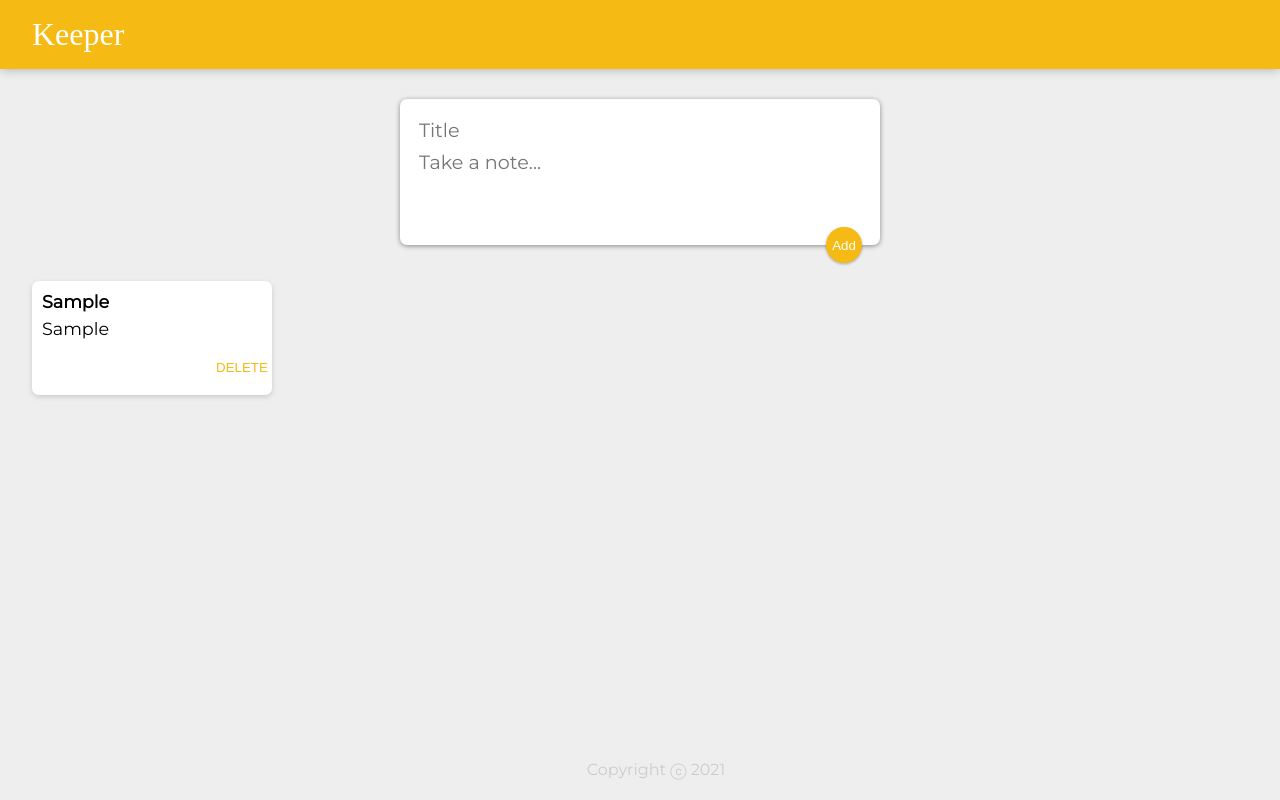
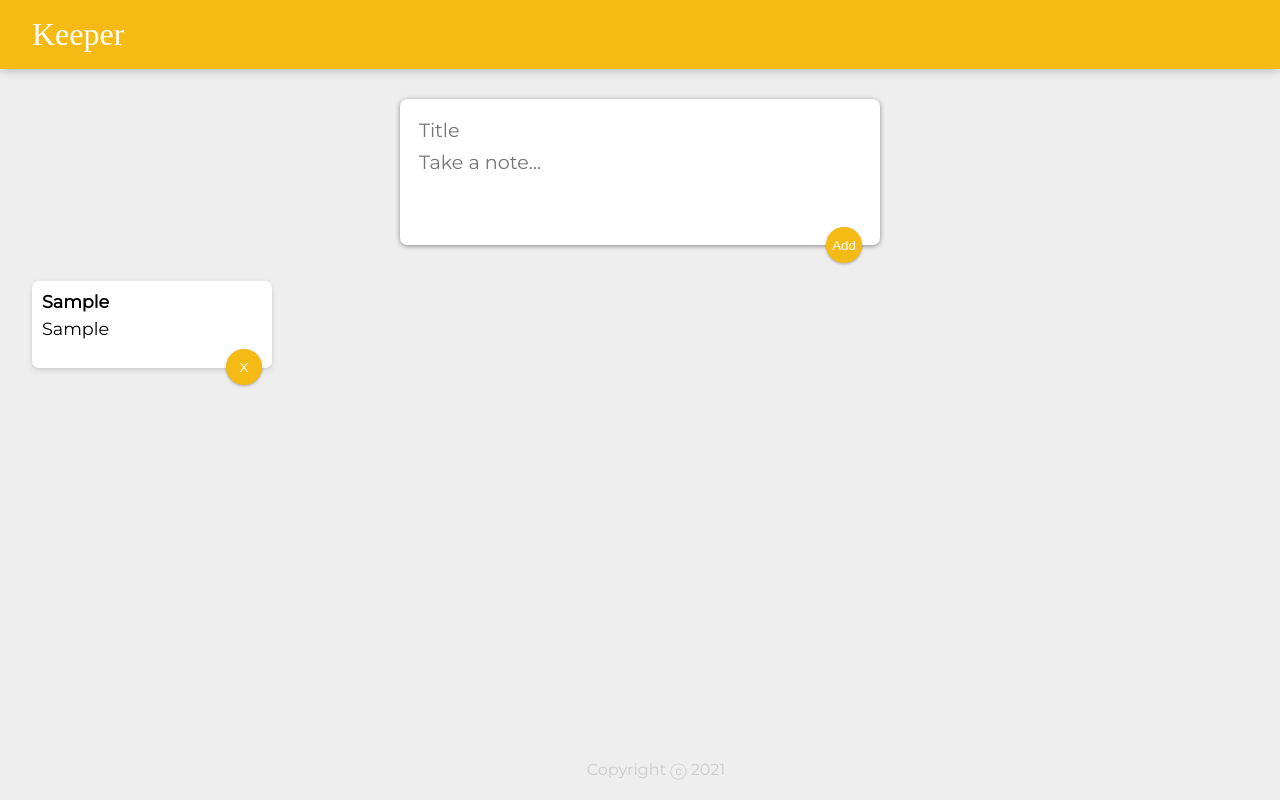
Before and after one commit to IronAdministrator/keeper_app, a React (Create React App) app: page / in a window 1280 px wide. Both pictures are taken after typing "Sample", "Sample" into the empty fields and a click on the button "Add". Built offline with nearby package versions, Linux system fonts and the light colour scheme; a web font is replaced by a local one.

Commit message:
change note delete button & validation styling

```diff
--- a/public/styles.css
+++ b/public/styles.css
@@ -56,16 +56,18 @@ footer p {
 }
 
 .note button {
-  background-color: transparent;
   position: relative;
   float: right;
-  margin-right: 10px;
-  color: #f5ba13;
+  background: #f5ba13;
+  color: #fff;
   border: none;
+  border-radius: 50%;
   width: 36px;
   height: 36px;
+  box-shadow: 0 1px 3px rgba(0, 0, 0, 0.3);
   cursor: pointer;
   outline: none;
+  margin-bottom: -1.7rem;
 }
 
 form {
--- a/src/App.js
+++ b/src/App.js
@@ -33,6 +33,7 @@ const App = () => {
     setNotes((prevNotes) => {
       return [input, ...prevNotes];
     });
+    setError(null);
     console.log(input);
   };
 
--- a/src/components/CreateArea.js
+++ b/src/components/CreateArea.js
@@ -43,7 +43,7 @@ const CreateArea = (props) => {
           rows="3"
           value={input.content}
         />
-        {props.error && <small>{props.error}</small>}
+        {props.error && <small style={{ color: "red" }}>{props.error}</small>}
         <button type="submit">Add</button>
       </form>
     </div>
--- a/src/components/Note.js
+++ b/src/components/Note.js
@@ -11,7 +11,7 @@ function Note(props) {
           props.onDelete(props.id);
         }}
       >
-        DELETE
+        X
       </button>
     </div>
   );
```
